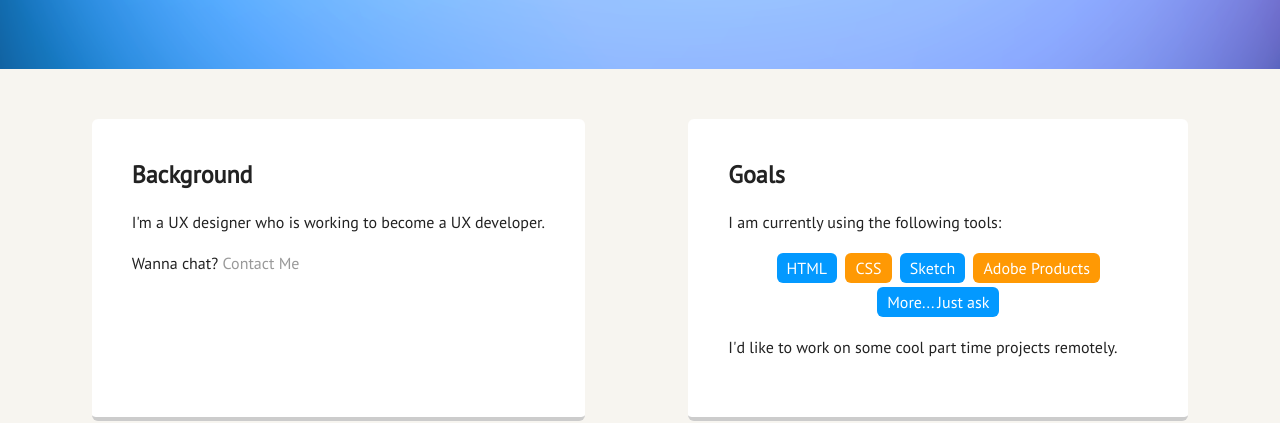
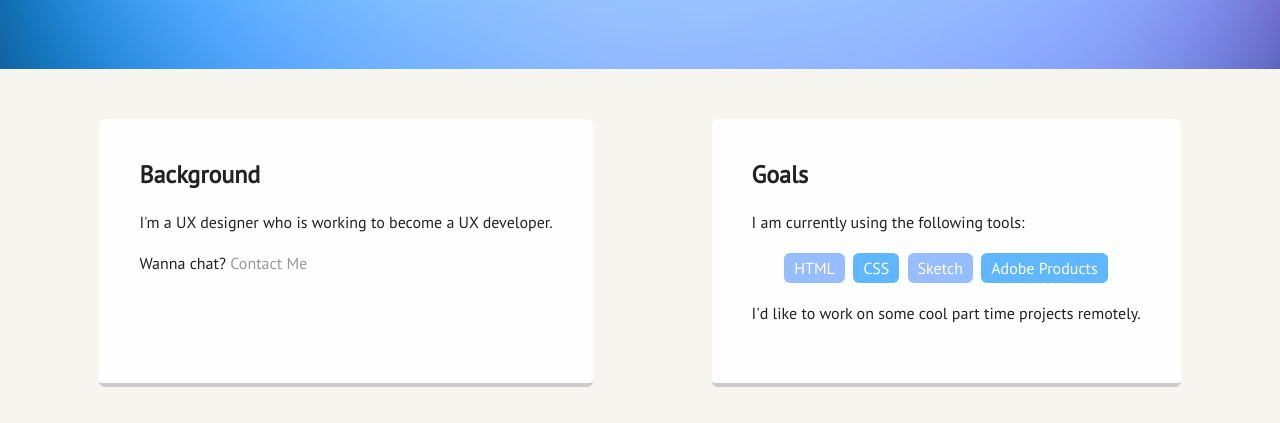
Before and after one commit to jschwa1/Tech-Degree-Project-3, a plain HTML site: page portfolio_update_v1/index.html in a window 1280 px wide. Shown: the part 401-824 px from the top of the page. Drawn offline with Linux system fonts and the light colour scheme.

Commit message:
Few more updates

```diff
--- a/portfolio_update_v1/index.html
+++ b/portfolio_update_v1/index.html
@@ -37,7 +37,6 @@
           <li>CSS</li>
           <li>Sketch</li>
           <li>Adobe Products</li>
-          <li>More... Just ask</li>
         </ul>
         <p>I'd like to work on some cool part time projects remotely.</p>
       </div>
--- a/portfolio_update_v1/styles.css
+++ b/portfolio_update_v1/styles.css
@@ -93,7 +93,7 @@ header .profile-image:hover {
   padding: 20px 40px 40px;
   max-width: 500px;
   text-align: left;
-  background: #fff;
+  background: #fefefe;
   border-bottom: 4px solid #ccc;
   border-radius: 6px;
   transition: all .5s;
@@ -110,14 +110,14 @@ ul.skills {
 .skills li {
   border-radius: 6px;
   display: inline-block;
-  background: #ff9904;
+  background: #5FB8FF;
   color: white;
   padding: 5px 10px;
   margin: 2px;
 }
 
 .skills li:nth-child(odd) {
-  background: #0399ff;
+  background: #96BDFF;
 }
 
 footer {
```
